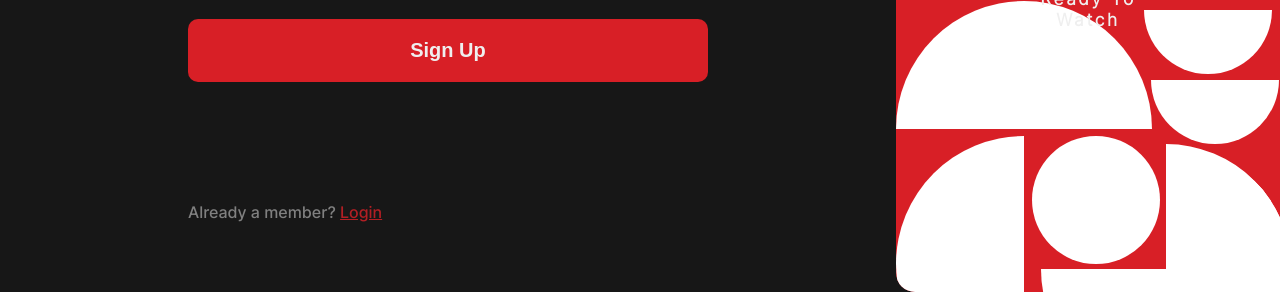
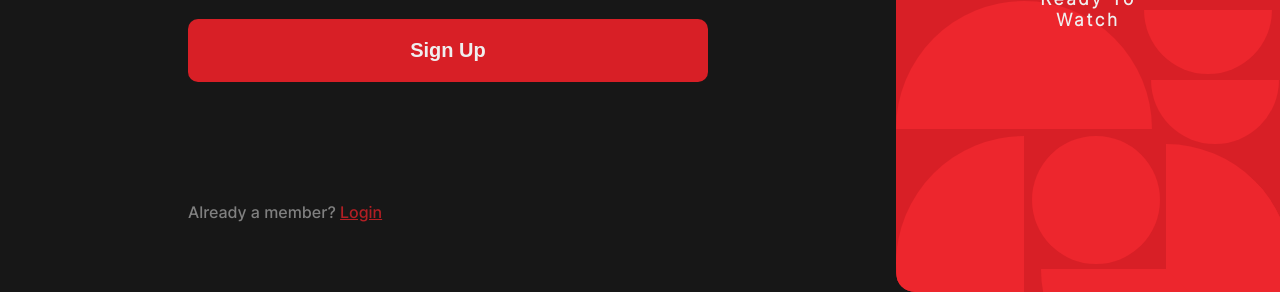
Before and after one commit to MiladVaghef/Netflix-Login-Concept, a plain HTML site: page index.html in a window 1280 px wide. Shown: the part 508-800 px from the top of the page. Drawn offline with Linux system fonts and the light colour scheme.

Commit message:
Fix: Correct the banner circles colors
I have accidently changed variable color of the banner circles to pure white, which I changed it back to the original.

```diff
--- a/style.css
+++ b/style.css
@@ -7,7 +7,7 @@
   --secondary-text-color: #3a3a3a;
   --accent-text-color: #808080;
   --links-color: #b21f24;
-  --circles-color: #ffffff;
+  --circles-color: #ed262d;
 }
 
 /* Inter Medium Font */
```
